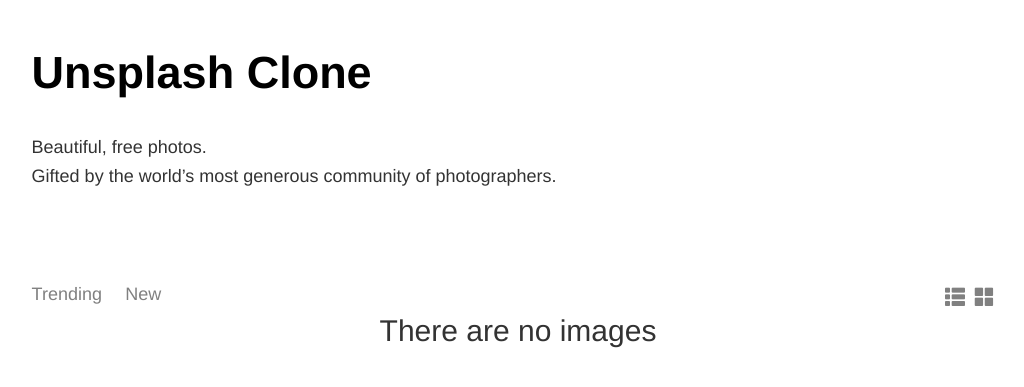
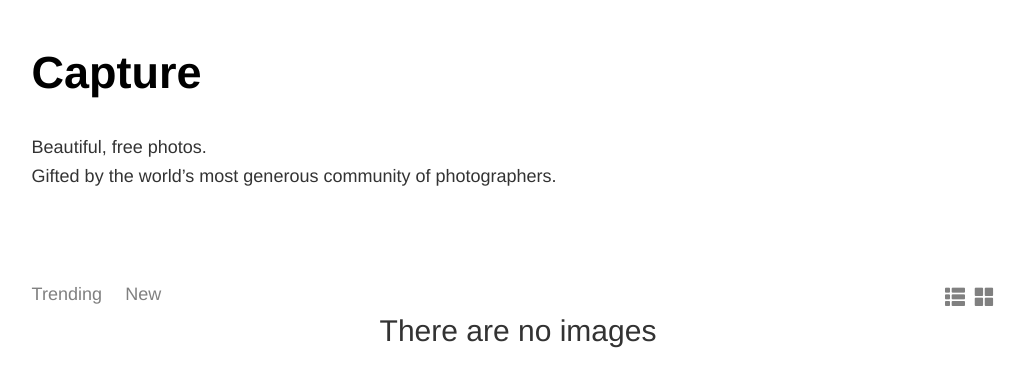
Before and after one commit to GituMbugua/unsplash-clone, a Django app: page / in a window 1280 px wide. Shown: the part 59-446 px from the top of the page, without its empty margins (122-1146 px from the left). Run offline with Django 3.2, Linux system fonts and the light colour scheme; data that the repository does not hold is empty; some libraries are stand-ins or nearby versions.

Commit message:
edit app name

```diff
--- a/unsplash/images/templates/home.html
+++ b/unsplash/images/templates/home.html
@@ -5,7 +5,7 @@
     <div class="container-fluid home-container">
 
         <div class="home-greeting">
-            <h1>Unsplash Clone</h1>
+            <h1>Capture</h1>
             <br>
             <h4>Beautiful, free photos.</h4>
             <h4>Gifted by the world’s most generous community of photographers.</h4>
```
